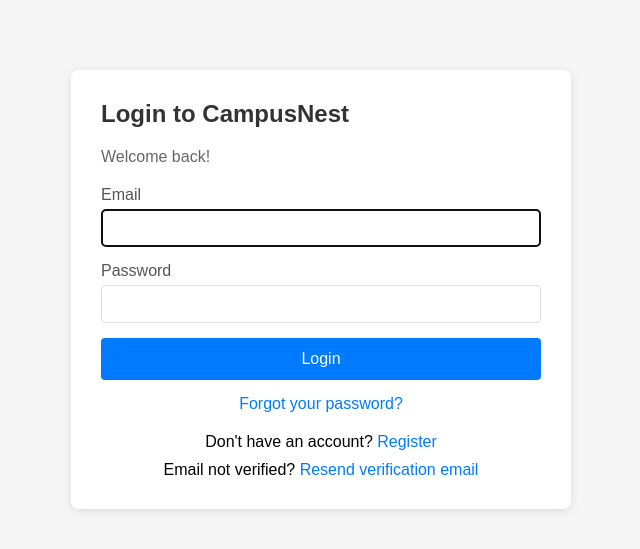
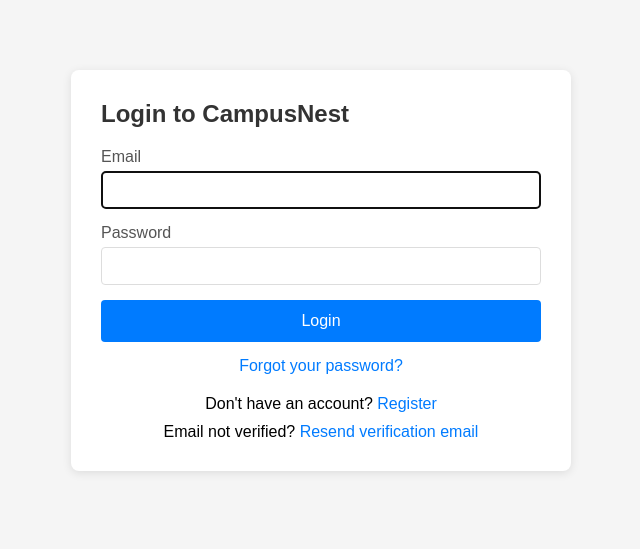
Before and after one commit to gcivil-nyu-org/team5-wed-fall25, a Django app: page /accounts/login/ in a window 1280 px wide. Shown: the top 549 px of the page, without its empty margins (319-959 px from the left). Run offline with Django 5.2, Linux system fonts and the light colour scheme.

Commit message:
remove welcome messages

```diff
--- a/accounts/templates/accounts/login.html
+++ b/accounts/templates/accounts/login.html
@@ -4,7 +4,6 @@
 
 {% block content %}
 <h2>Login to CampusNest</h2>
-<p style="margin-bottom: 20px; color: #666;">Welcome back!</p>
 
 <form method="post">
     {% csrf_token %}
```
